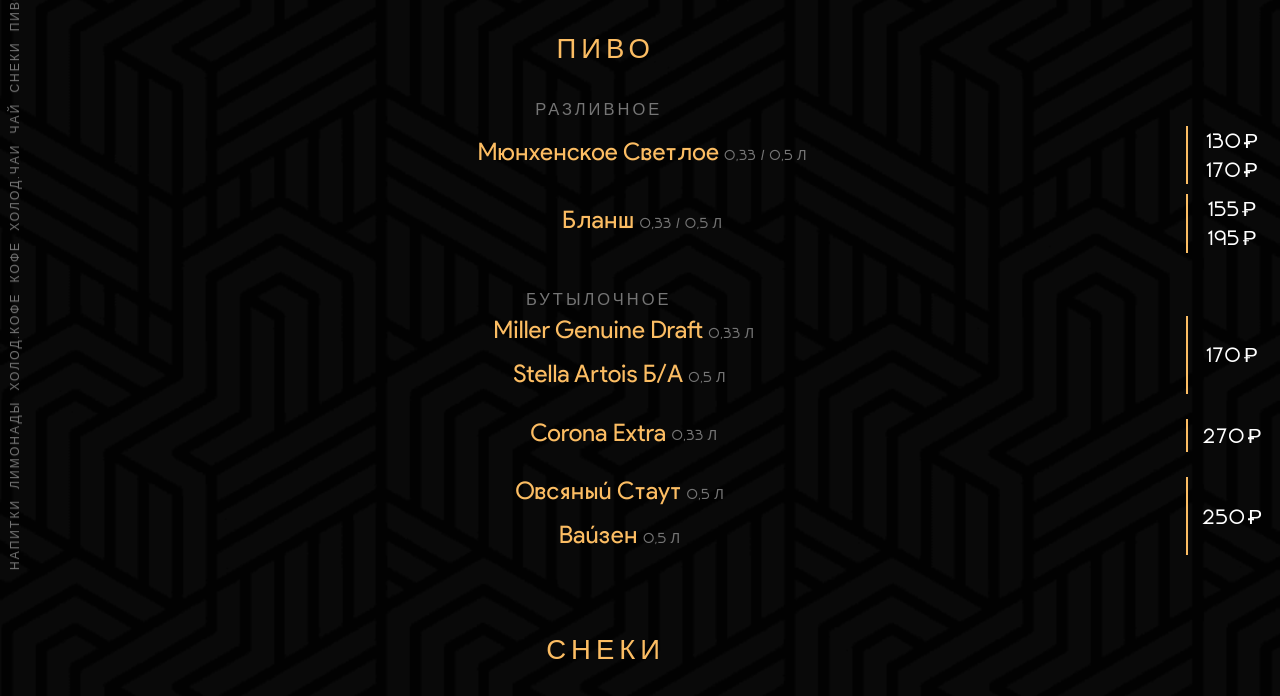
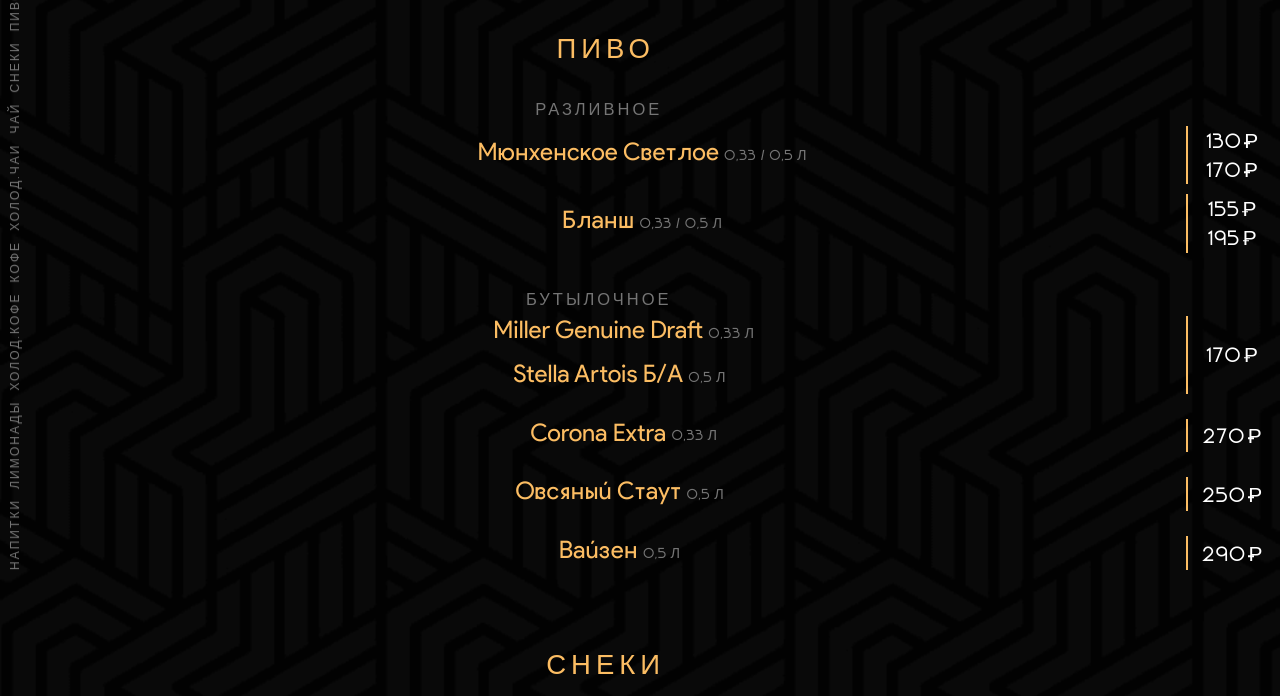
Before and after one commit to 7978simf/7978simf.github.io, a plain HTML site: page drink.html in a window 1280 px wide. Shown: the part 76-772 px from the top of the page. Drawn offline with Linux system fonts and the light colour scheme; a script that the page names is missing.

Commit message:
Add files via upload

```diff
--- a/drink.html
+++ b/drink.html
@@ -124,10 +124,19 @@
                   <div class="menu__item-wrap">
                     <div class="menu__item-title-wrap">
                       <div class="menu__item-title">овсяный стаут <span>0,5 л</span></div>
+                    </div>
+                    <div class="menu__item-price">
+                      <span class="menu__rub">250<span></span></span>
+                    </div>
+                  </div>
+                </li>
+                <li class="menu__sub-item menu__sub-item--25">
+                  <div class="menu__item-wrap">
+                    <div class="menu__item-title-wrap">
                       <div class="menu__item-title">Вайзен <span>0,5 л</span></div>
                     </div>
                     <div class="menu__item-price">
-                      <span class="menu__rub">250<span></span></span>
+                      <span class="menu__rub">290<span></span></span>
                     </div>
                   </div>
                 </li>
```
